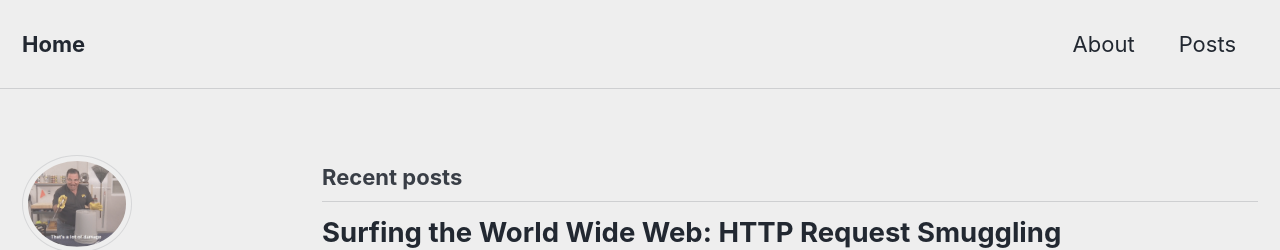
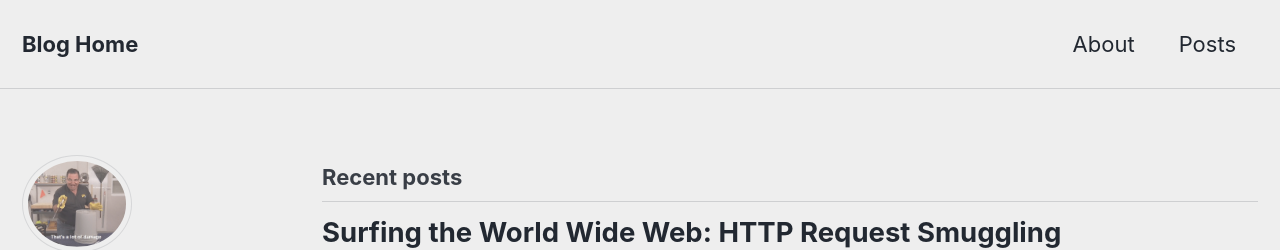
Before and after one commit to CRAYPAUL/craypaul.github.io, a Jekyll site: the page built from index.html, in a window 1280 px wide and 900 px high. Shown: the top 250 px of the window. Built offline with Jekyll 4.4.1, drawn with Linux system fonts in a browser that asks for light colours; cached includes are drawn as plain includes; nearby versions of some CDN libraries; the list of posts is cut into pages by our own code.

Commit message:
Update _config.yml

```diff
--- a/_config.yml
+++ b/_config.yml
@@ -16,7 +16,7 @@ minimal_mistakes_skin    : "air" # "air", "aqua", "contrast", "dark", "dirt", "n
 
 # Site Settings
 locale                   : "en-US"
-title                    : "Home"
+title                    : "Blog Home"
 title_separator          : "|"
 name                     : "CRAYPAUL's Blog"
 description              : ""
```
